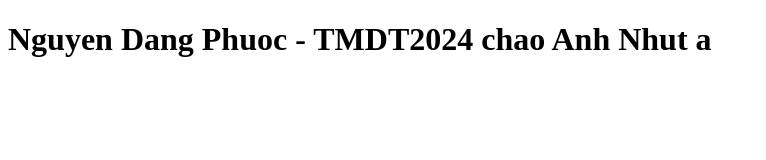
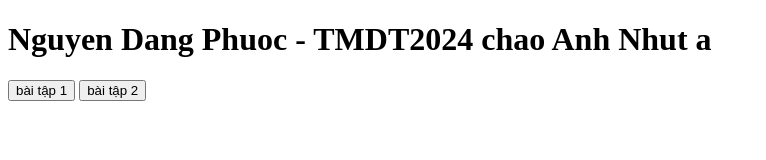
Before and after one commit to NguyenDangPhuocTMDT2024/NguyenDangPhuocTMDT2024.github.io, a plain HTML site: page index.html in a window 1280 px wide. Shown: the whole page, without its empty margins (0-766 px from the left). Drawn offline with Linux system fonts and the light colour scheme.

Commit message:
redirect real

```diff
--- a/index.html
+++ b/index.html
@@ -7,5 +7,7 @@
 </head>
 <body>
     <h1>Nguyen Dang Phuoc - TMDT2024 chao Anh Nhut a</h1>
+    <button type="button" onclick="window.location.href='Assignment3/excercise1.html'">bài tập 1</button>
+    <button type="button" onclick="window.location.href='Assignment3/excercise2.html'">bài tập 2</button>
 </body>
 </html>
```
